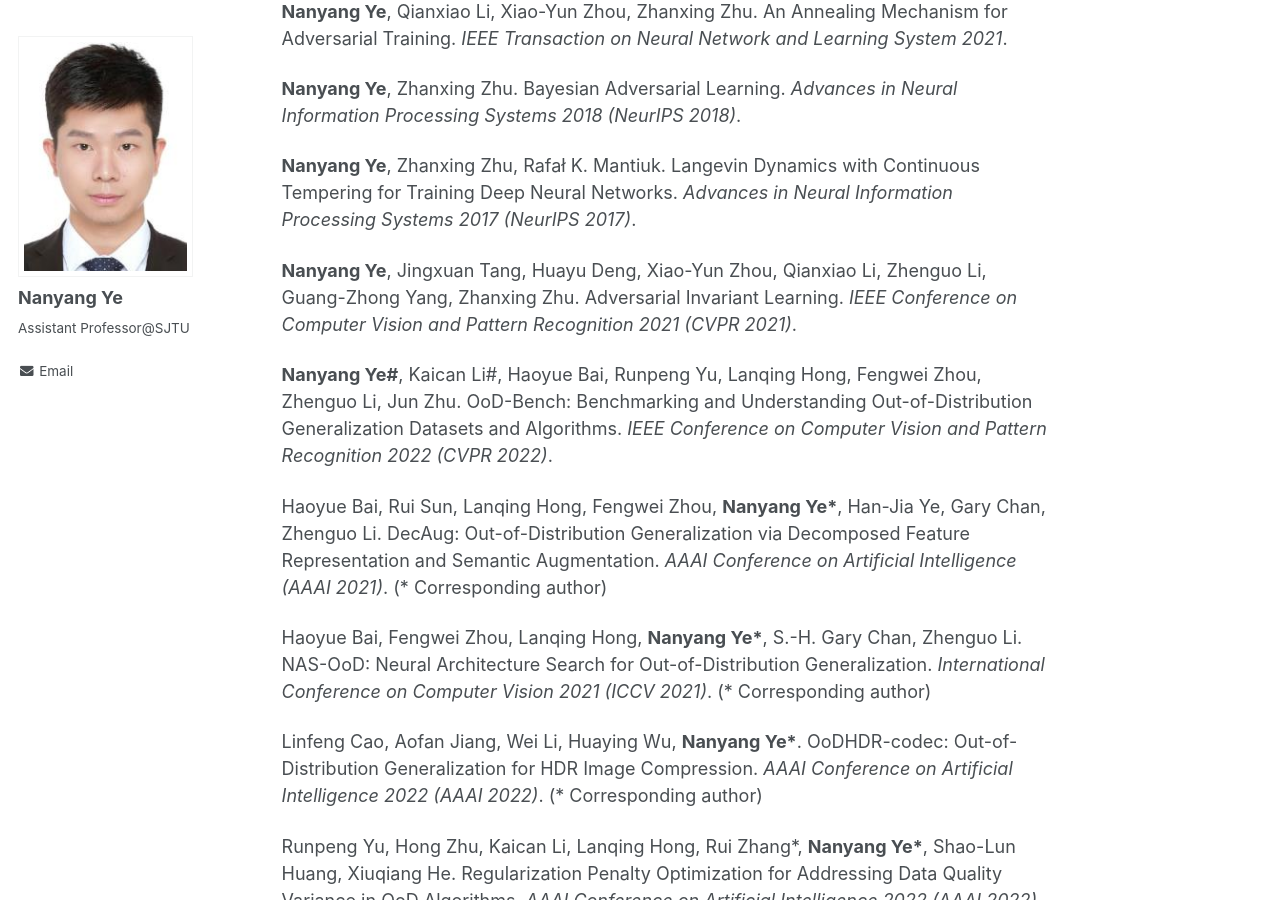
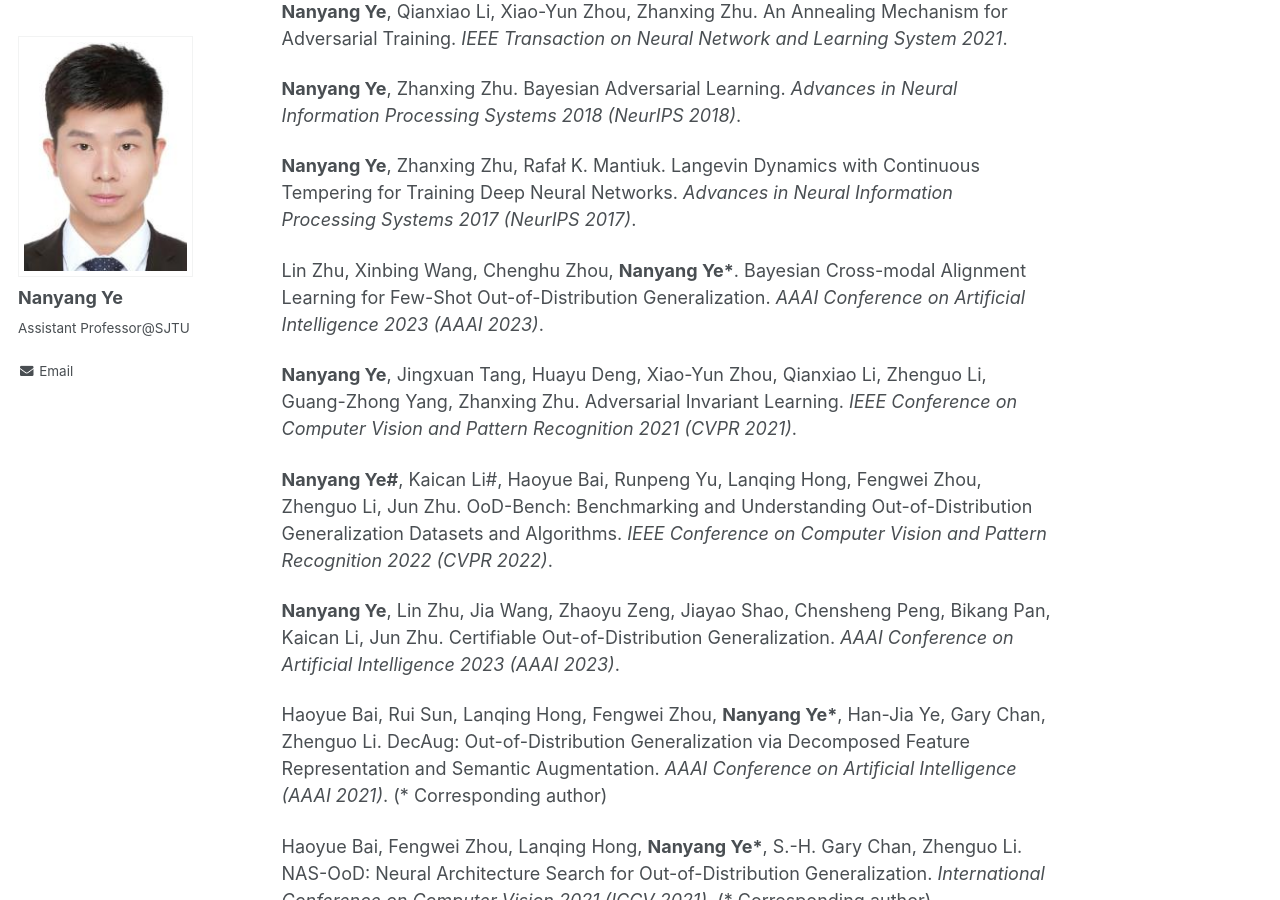
Before and after one commit to ynysjtu/ynysjtu.github.io, a Jekyll site: the page built from _pages/about.md, in a window 1280 px wide and 900 px high, scrolled down 518 px. Built offline with Jekyll 4.4.1, drawn with Linux system fonts in a browser that asks for light colours.

Commit message:
Update about.md

```diff
--- a/_pages/about.md
+++ b/_pages/about.md
@@ -20,9 +20,13 @@ I obtained PhD from University of Cambridge. My current research interests inclu
 
 **Nanyang Ye**, Zhanxing Zhu, Rafał K. Mantiuk. Langevin Dynamics with Continuous Tempering for Training Deep Neural Networks. *Advances in Neural Information Processing Systems 2017 (NeurIPS 2017)*.
 
+Lin Zhu, Xinbing Wang, Chenghu Zhou, **Nanyang Ye\***. Bayesian Cross-modal Alignment Learning for Few-Shot Out-of-Distribution Generalization. *AAAI Conference on Artificial Intelligence 2023 (AAAI 2023)*.
+
 **Nanyang Ye**, Jingxuan Tang, Huayu Deng, Xiao-Yun Zhou, Qianxiao Li, Zhenguo Li, Guang-Zhong Yang, Zhanxing Zhu. Adversarial Invariant Learning. *IEEE Conference on Computer Vision and Pattern Recognition 2021 (CVPR 2021)*.
 
 **Nanyang Ye#**, Kaican Li#, Haoyue Bai, Runpeng Yu, Lanqing Hong, Fengwei Zhou, Zhenguo Li, Jun Zhu. OoD-Bench: Benchmarking and Understanding Out-of-Distribution Generalization Datasets and Algorithms. *IEEE Conference on Computer Vision and Pattern Recognition 2022 (CVPR 2022)*.
+
+**Nanyang Ye**, Lin Zhu, Jia Wang, Zhaoyu Zeng, Jiayao Shao, Chensheng Peng, Bikang Pan, Kaican Li, Jun Zhu. Certifiable Out-of-Distribution Generalization. *AAAI Conference on Artificial Intelligence 2023 (AAAI 2023)*.
 
 Haoyue Bai, Rui Sun, Lanqing Hong, Fengwei Zhou, **Nanyang Ye\***, Han-Jia Ye, Gary Chan, Zhenguo Li. DecAug: Out-of-Distribution Generalization via Decomposed Feature Representation and Semantic Augmentation. *AAAI Conference on Artificial Intelligence (AAAI 2021)*. (\* Corresponding author)
 
```
